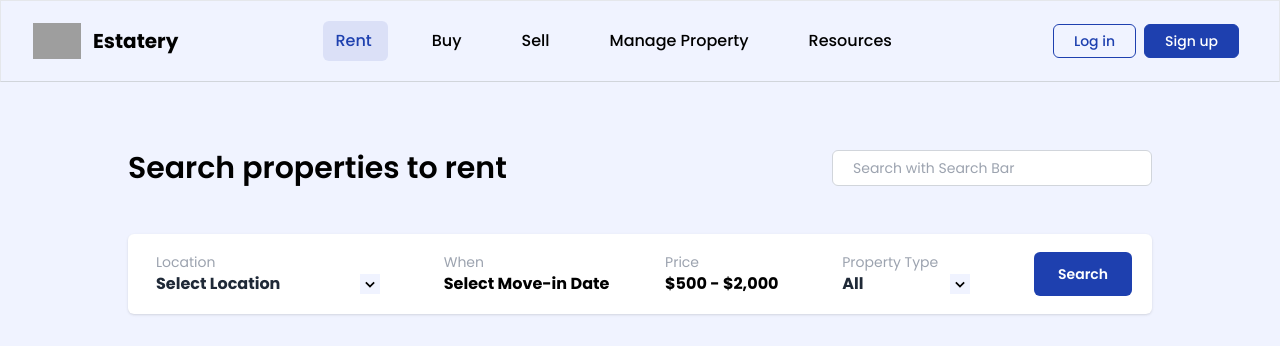
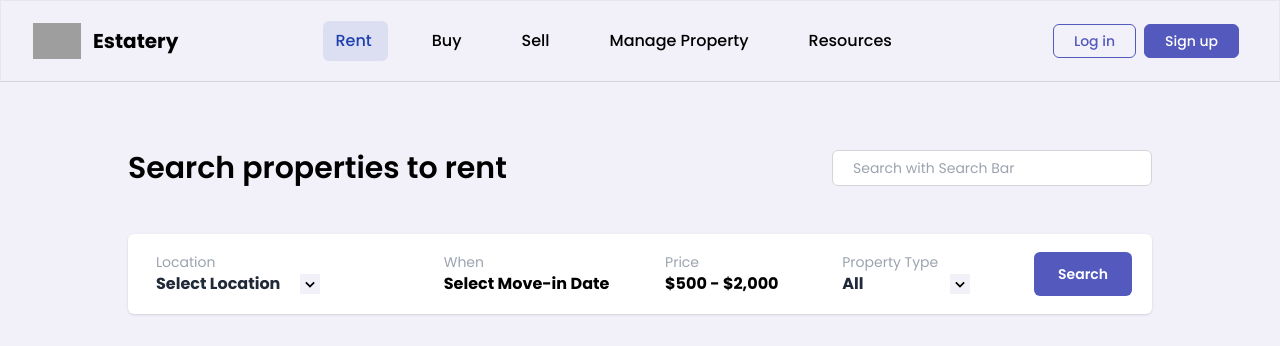
Before and after one commit to Nick-h4ck3r/property-project, a React (Create React App) app: page / in a window 1280 px wide. Shown: the top 346 px of the page. Built offline with nearby package versions, Linux system fonts and the light colour scheme; grey boxes are pictures that could not be loaded.

Commit message:
UI improvement

```diff
--- a/src/components/FilterBar.jsx
+++ b/src/components/FilterBar.jsx
@@ -37,6 +37,7 @@ function FilterBar(props) {
       <div className="flex items-center bg-white justify-between relative px-5 mx-auto max-w-5xl py-4 mt-7 h-20 shadow mb-5 rounded-md">
         {/* Location  */}
         <FilterLocation location={location} setLocation={setLocation} />
+
         {/* When  */}
         <div className="group text-start">
           <p className="text-sm bg-white text-gray-400"> When</p>
@@ -56,8 +57,8 @@ function FilterBar(props) {
         {/* {console.log(data)} */}
 
         {/* Search Button  */}
-        <div className="bg-blue-800 px-6 text-white py-3 text-sm rounded-md  hover:cursor-pointer">
-          <h1 className="font-semibold bg-blue-800" onClick={filterData}>
+        <div className="bg-[#5359bd] px-6 text-white py-3 text-sm rounded-md  hover:cursor-pointer">
+          <h1 className="font-semibold bg-[#5359bd]" onClick={filterData}>
             {" "}
             Search{" "}
           </h1>
--- a/src/components/FilterLocation.jsx
+++ b/src/components/FilterLocation.jsx
@@ -23,7 +23,7 @@ function FilterLocation(props) {
         {/* Select location  */}
         <div
           onClick={() => setOpen(!open)}
-          className="flex flex-row items-center justify-between bg-inherit px-2 hover:cursor-pointer"
+          className="flex flex-row items-center justify-start bg-inherit pl-2 hover:cursor-pointer"
         >
           <p
             className={`font-bold bg-inherit ${!selectedLocation && "text-gray-800"
@@ -35,11 +35,11 @@ function FilterLocation(props) {
                 : selectedLocation
               : "Select Location"}
           </p>
-          <BiChevronDown size={20} />
+          <BiChevronDown size={20} className="ml-5" />
         </div>
 
         {/* Search location  */}
-        <ul className={`overflow-y-auto scrollbar-thumb-slate-300 scrollbar-thin ${open ? "max-h-36" : "max-h-0"} `}>
+        <ul className={`overflow-y-auto scrollbar-thumb-slate-300 scrollbar-thin rounded-md ${open ? "max-h-36" : "max-h-0"} `}>
           {/* Search input with icon  */}
           <div className="flex flex-row items-center sticky top-0 bg-white px-2">
             <AiOutlineSearch size={20} className="text-gray-400 bg-inherit" />
--- a/src/components/Header.jsx
+++ b/src/components/Header.jsx
@@ -7,7 +7,7 @@ function Header() {
         <div className="flex justify-between items-center mx-auto max-w-7xl px-2">
           <a href="https://nikhilkadam.vercel.app" className="flex items-center">
             <img
-              src="https://img.icons8.com/ios-glyphs/30/1e40af/homeadvisor.png"
+              src="https://img.icons8.com/ios-glyphs/30/5359bd/homeadvisor.png"
               className="mr-3 h-6 sm:h-9"
               alt=""
             />
@@ -64,13 +64,13 @@ function Header() {
           <div className="flex items-center">
             <a
               href="#login"
-              className="text-blue-800 font-medium rounded-md text-sm px-5 py-1.5 mr-2 border border-blue-800"
+              className="text-[#5359bd] font-medium rounded-md text-sm px-5 py-1.5 mr-2 border border-[#5359bd]"
             >
               Log in
             </a>
             <a
               href="#signup"
-              className="text-white bg-blue-800 font-medium rounded-md text-sm px-5 py-1.5 mr-2 border border-blue-800"
+              className="text-white bg-[#5359bd] font-medium rounded-md text-sm px-5 py-1.5 mr-2 border border-[#5359bd]"
             >
               Sign up
             </a>
--- a/src/index.css
+++ b/src/index.css
@@ -7,6 +7,6 @@
 
 * {
   font-family: 'Poppins', sans-serif;
-  background-color: #f0f3ff;
+  background-color: #f2f1f9;
   /* background-color: pink; */
 }
```
